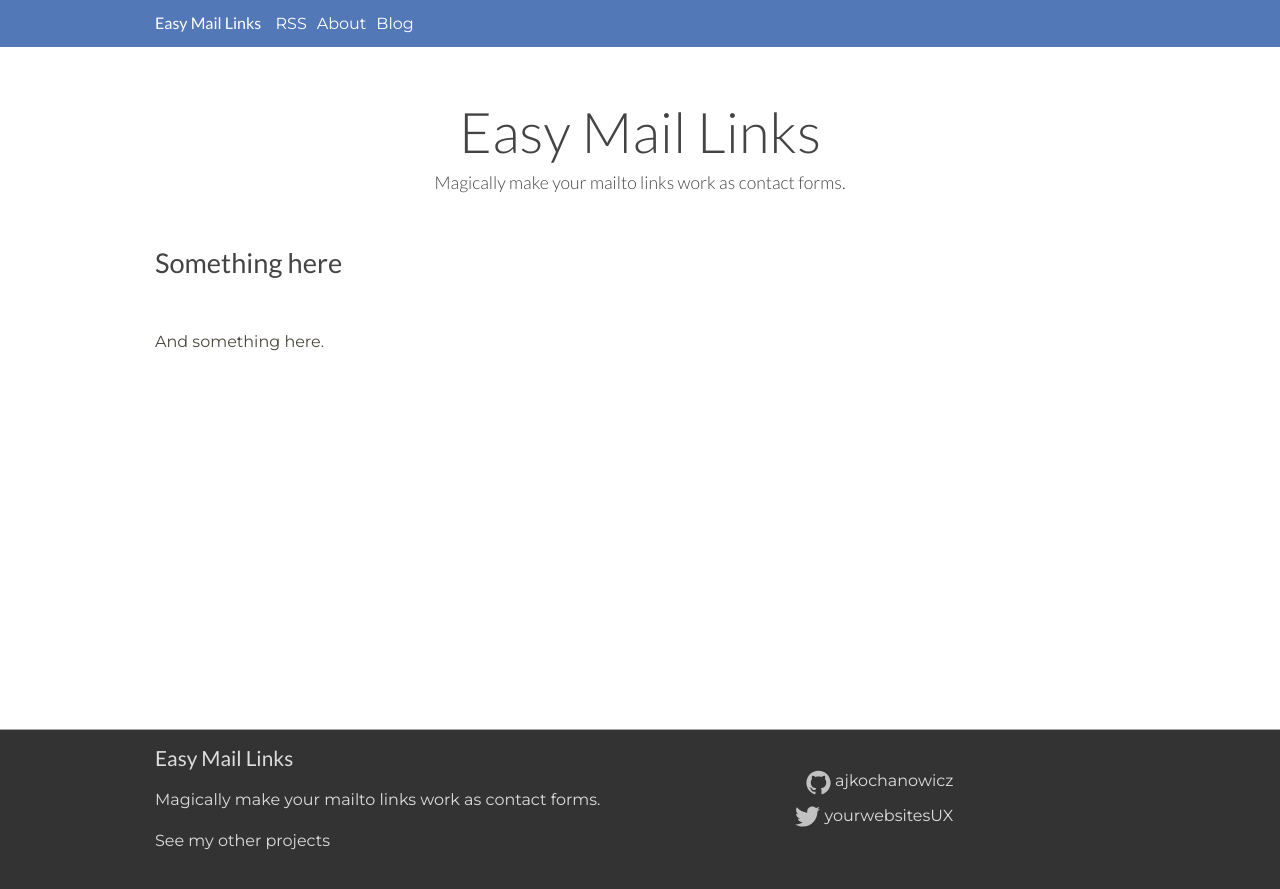
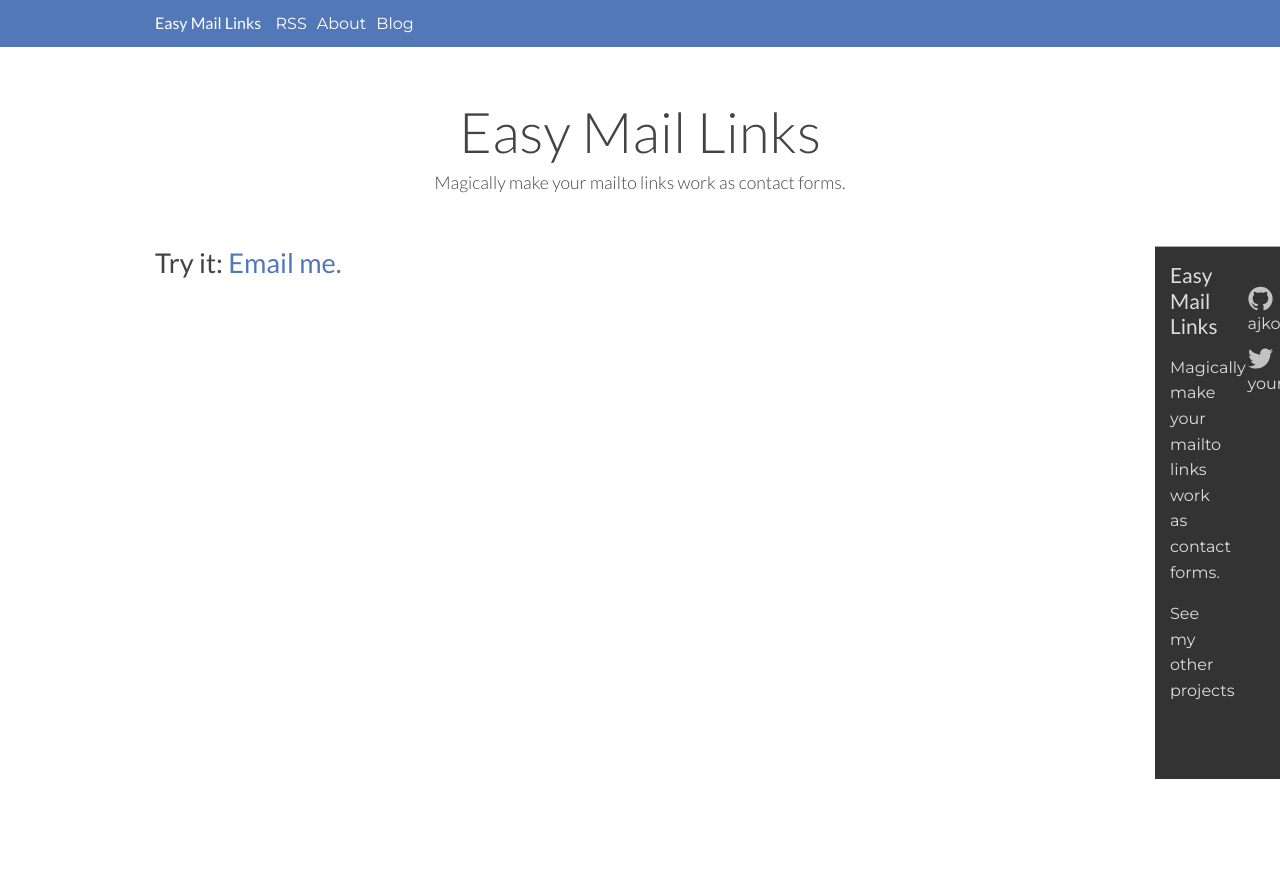
Before and after one commit to adamjgrant/mailto, a Jekyll site: the page built from index.html, in a window 1280 px wide and 900 px high. Shown: the top 889 px of the window. Built offline with Jekyll 4.4.1, drawn with Linux system fonts in a browser that asks for light colours.

Commit message:
Starting on js library

```diff
--- a/_includes/footer.html
+++ b/_includes/footer.html
@@ -57,4 +57,6 @@
       </aside>
     </div>
   </div>
+  <script type="text/javascript">var mailtoNinja = new Object;mailtoNinja.mailto = "ajkochanowicz@gmail.com"</script>
+  <script src="/js/mailto.ninja.js"></script>
 </footer>
--- a/_includes/head.html
+++ b/_includes/head.html
@@ -11,5 +11,6 @@
     <script type="text/javascript" src="//use.typekit.net/djm0fcn.js"></script>
     <script type="text/javascript">try{Typekit.load();}catch(e){}</script>
     <script src="{{ site.baseurl }}/js/main.js"></script>
+    <link rel="stylesheet" type="text/css" href="/css/mailto.ninja.css" />
 
 </head>
--- /dev/null
+++ b/css/mailto.ninja.sass
@@ -0,0 +1,4 @@
+---
+---
+body
+  display: inherit
--- a/index.html
+++ b/index.html
@@ -11,9 +11,7 @@ title: Home
   </header>
   <main>
     <article>
-      <h1>Something here</h1>
-      <img data-hdimg="http://sfoxwriting.files.wordpress.com/2014/01/moutain.jpg" />
-      <p>And something here.</p>
+      <h1>Try it: <a href="mailto:ajkochanowicz@gmail.com">Email me.</a></h1>
     </article>
   </main>
 
--- /dev/null
+++ b/js/mailto.ninja.coffee
@@ -0,0 +1,4 @@
+---
+---
+->
+  return false
```
